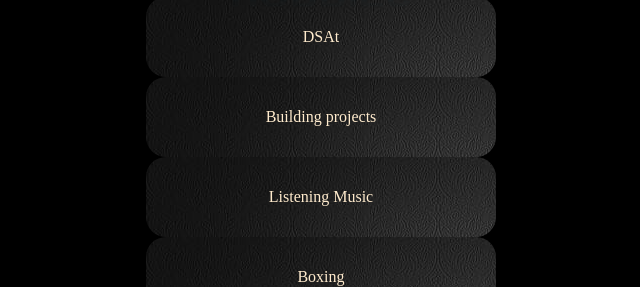
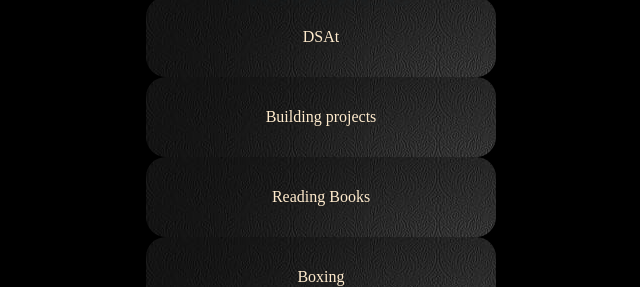
Before and after one commit to Anubhav9899/anubhav-portfolio, a plain HTML site: page index.html in a window 1280 px wide. Shown: the part 997-1284 px from the top of the page, 319-959 px from the left. Drawn offline with Linux system fonts and the light colour scheme.

Commit message:
Update index.html

```diff
--- a/index.html
+++ b/index.html
@@ -86,7 +86,7 @@
             <div id="Interest">
                 <div class="hobitem">DSAt</div>
                 <div class="hobitem">Building projects</div>
-                <div class="hobitem">Listening Music</div>
+                <div class="hobitem">Reading Books</div>
                 <div class="hobitem">Boxing</div>
                 <div class="hobitem">Movies</div>
                 <div class="hobitem">PC Games</div>
```
